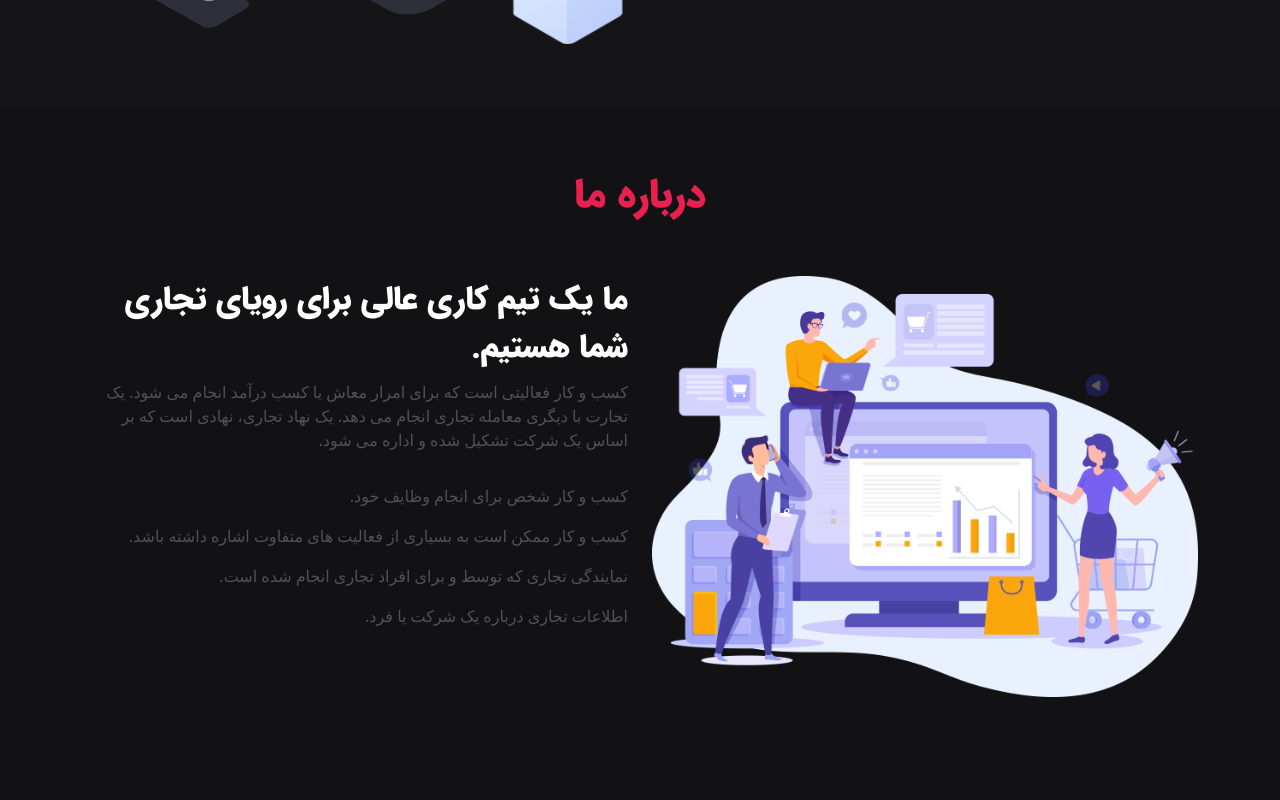
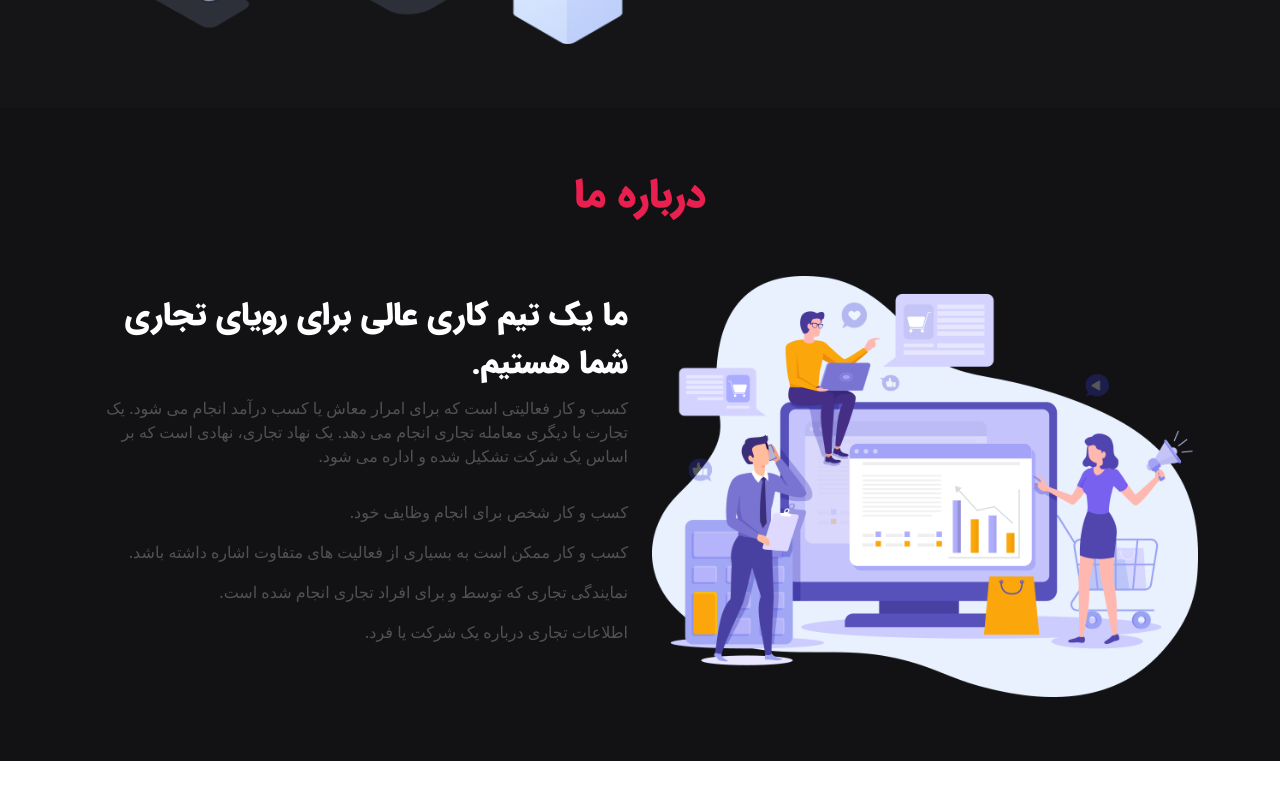
Before and after one commit to mohammadmehdidalvandii/landing-limty, a Next.js app: page / in a window 1280 px wide. Shown: the part 578-1378 px from the top of the page. After the commit the page ends 1339 px from the top, so only its background shows below. Built offline with nearby package versions, Linux system fonts and the light colour scheme.

Commit message:
section about fix style

```diff
--- a/styles/about.module.css
+++ b/styles/about.module.css
@@ -1,7 +1,7 @@
 .about{
     display: block;
     width: 100%;
-    height: 100dvh;
+    height: 100%;
     background-color: var(--color-black-1);
     color: var(--color-white);
     padding: 4rem 0;
@@ -12,6 +12,7 @@
 .about_content{
     display: block;
     width: 100%;
+    margin-top: 1rem;
 }
 .about_content_title{
     font-family: var(--font-black);
```
